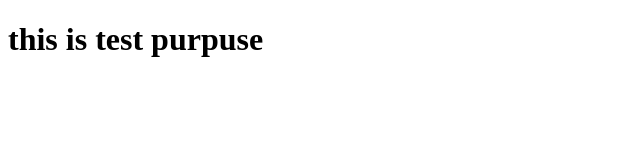
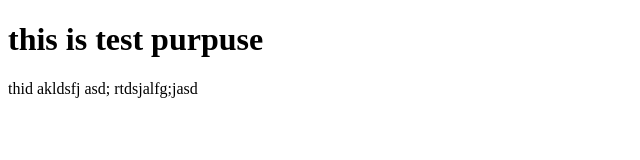
Before and after one commit to lutfor532/assignment1, a plain HTML site: page index.html in a window 1280 px wide. Shown: the whole page, without its empty margins (0-640 px from the left). Drawn offline with Linux system fonts and the light colour scheme.

Commit message:
first assignment

```diff
--- a/index.html
+++ b/index.html
@@ -6,6 +6,6 @@
     <title>Assignment1</title>
 </head>
 <body>
-    <h1>this is test purpuse</h1>
+    <h1>this is test purpuse</h1> <p>thid akldsfj asd; rtdsjalfg;jasd</p>
 </body>
 </html>
```
